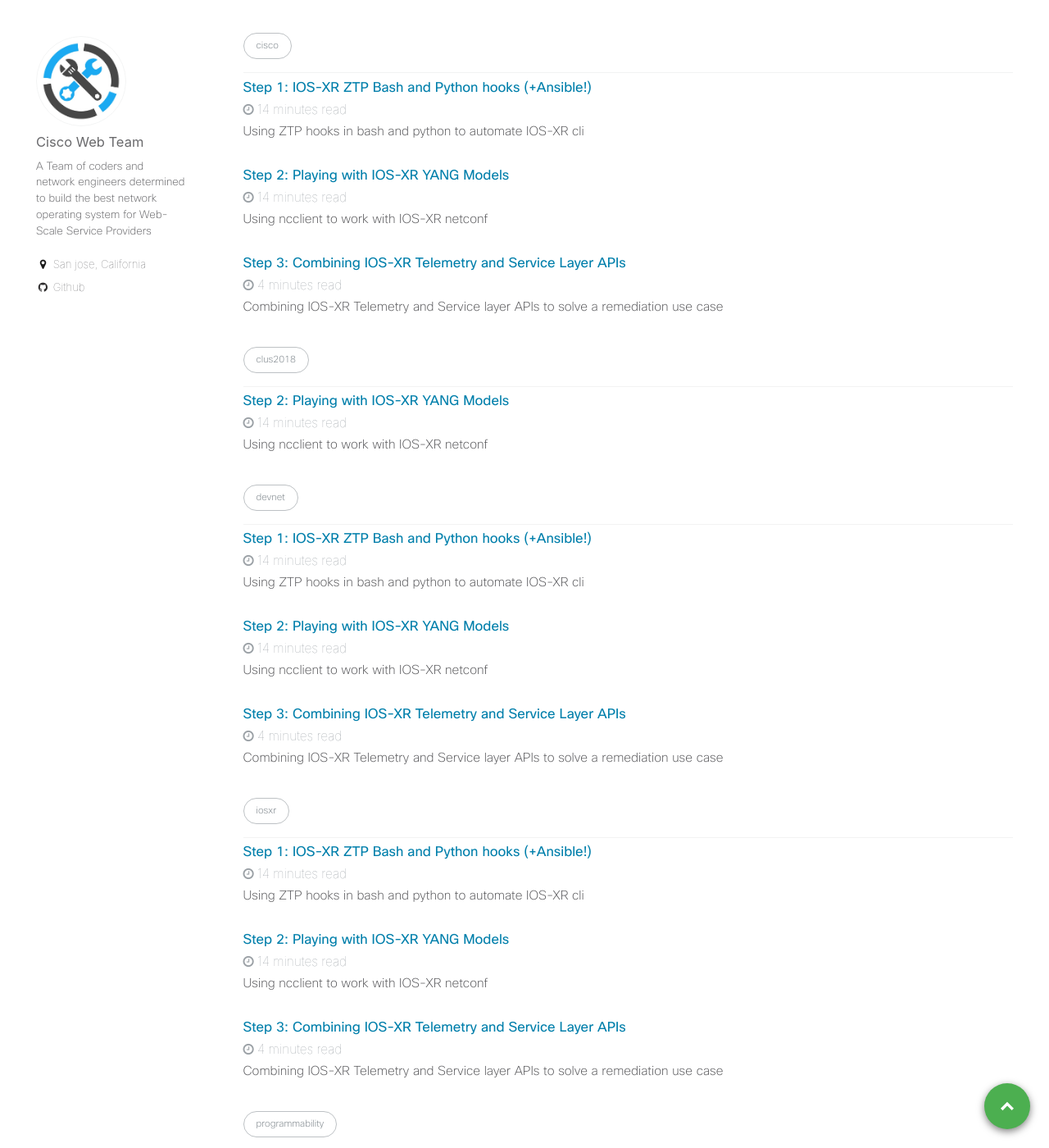
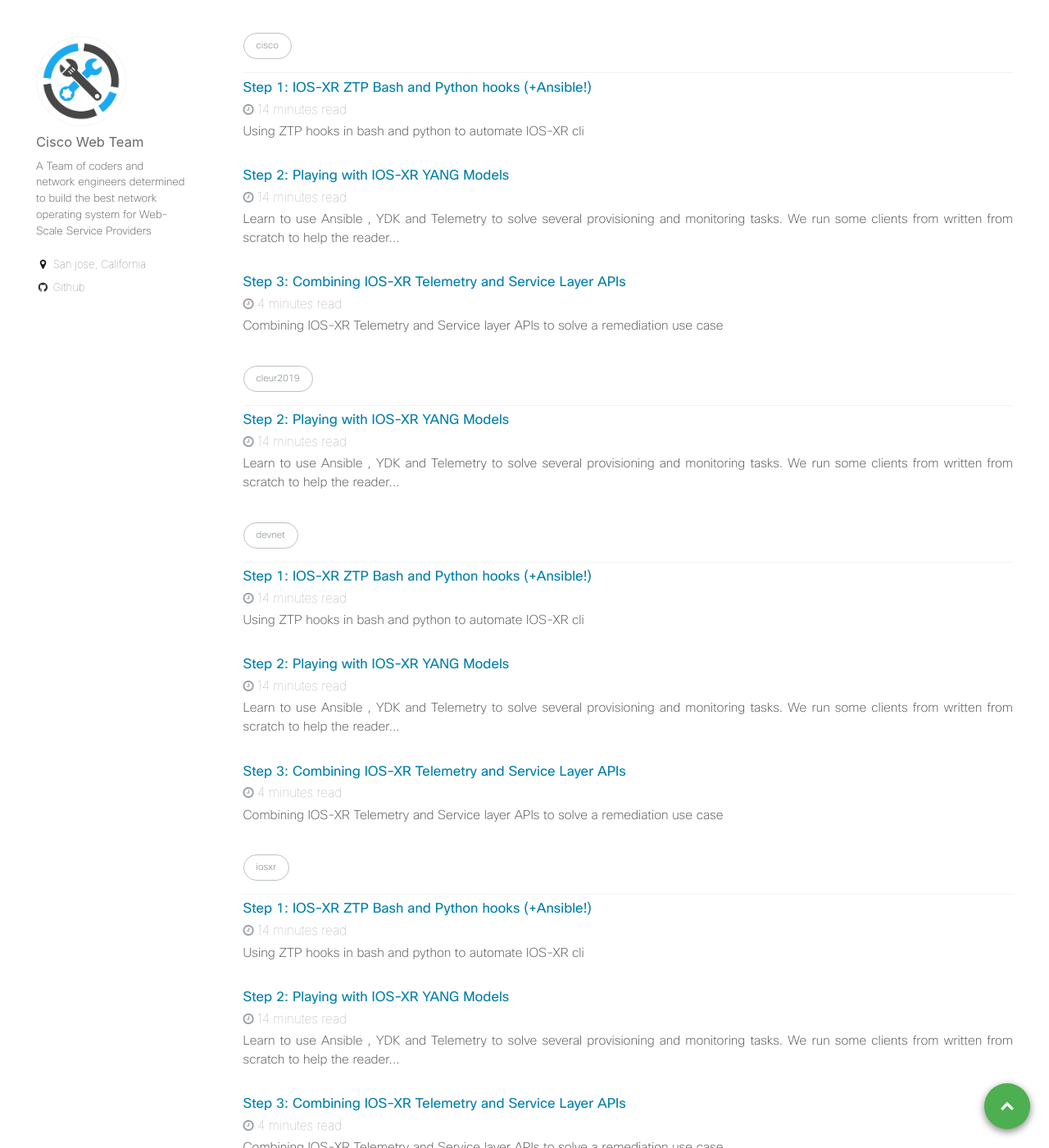
Before and after one commit to nanog75/hackathon, a Jekyll site: the page built from _pages/tag-archive.html, in a window 1280 px wide and 1400 px high, scrolled down 451 px. Shown: the whole window at 82% size. Built offline with Jekyll 4.4.1, drawn with Linux system fonts in a browser that asks for light colours.

Commit message:
Update 2019-01-30-step-2-playing-iosxr-Yang-Models.md

```diff
--- a/_wkinstructions/2019-01-30-step-2-playing-iosxr-Yang-Models.md
+++ b/_wkinstructions/2019-01-30-step-2-playing-iosxr-Yang-Models.md
@@ -6,9 +6,12 @@ author: Akshat Sharma
 tags:
   - iosxr
   - cisco
-  - clus2018
   - devnet
-excerpt: Using ncclient to work with IOS-XR netconf
+  - cleur2019
+excerpt: >-
+  Learn to use Ansible , YDK and Telemetry to solve several provisioning and
+  monitoring tasks. We run some clients from written from scratch to help the
+  reader grasp these new techniques.
 ---
 
 
```
